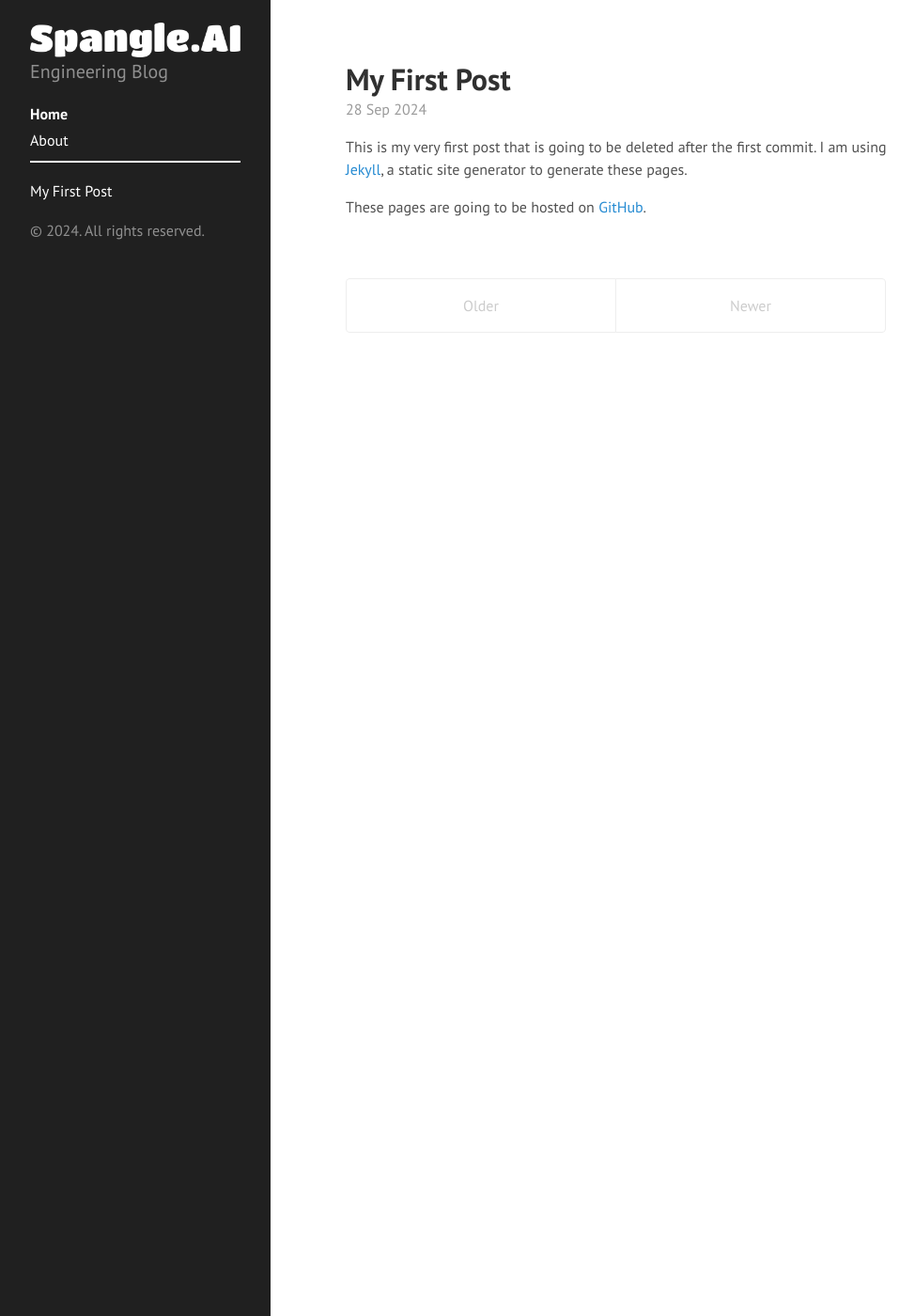
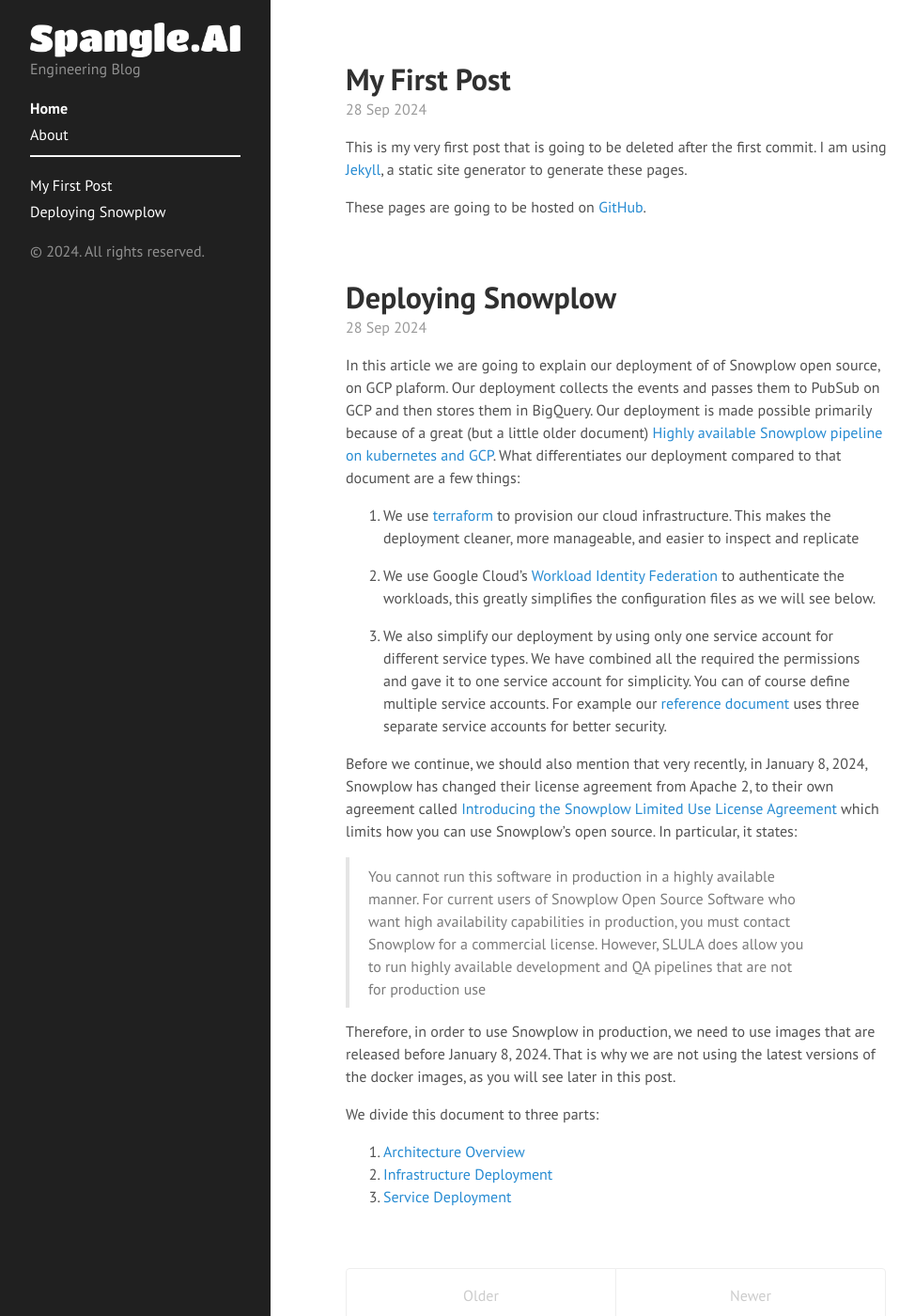
Before and after one commit to Spangle-AI/spangle-ai.github.io, a Jekyll site: the page built from index.html, in a window 1280 px wide and 1400 px high. Shown: the whole window at 94% size, without its empty margins (0-974 px from the left). Built offline with Jekyll 4.4.1, drawn with Linux system fonts in a browser that asks for light colours; the list of posts is cut into pages by our own code.

Commit message:
Updating the post.

```diff
--- /dev/null
+++ b/_posts/2024-09-28-deploying-snowplow-1.md
@@ -0,0 +1,27 @@
+---
+layout: post
+title: Deploying Snowplow
+---
+
+In this article we are going to explain our deployment of of Snowplow open source, on GCP plaform. Our deployment collects the events and passes them to PubSub on GCP and then stores them in BigQuery. Our deployment is made possible
+primarily because of a great (but a little older document) [Highly available Snowplow pipeline on kubernetes and GCP](https://www.datascienceengineer.com/blog/post-ha-snowplow-on-k8s). What differentiates our deployment compared to that
+document are a few things:
+
+1. We use [terraform](https://www.terraform.io/) to provision our cloud infrastructure. This makes the deployment
+   cleaner, more manageable, and easier to inspect and replicate
+
+1. We use Google Cloud's [Workload Identity Federation](https://cloud.google.com/iam/docs/workload-identity-federation) to authenticate the workloads, this greatly simplifies the configuration files as we will see below.
+
+1. We also simplify our deployment by using only one service account for different service types. We have combined all the required the permissions and gave it to one service account for simplicity. You can of course define multiple service accounts. For example our [reference document](https://www.datascienceengineer.com/blog/post-ha-snowplow-on-k8s#service-accounts) uses three separate service accounts for better security.
+
+Before we continue, we should also mention that very recently, in January 8, 2024, Snowplow has changed their license agreement from Apache 2, to their own agreement called [Introducing the Snowplow Limited Use License Agreement](https://snowplow.io/blog/introducing-snowplow-limited-use-license) which limits how you can use Snowplow's open source. In particular, it states:
+
+> You cannot run this software in production in a highly available manner. For current users of Snowplow Open Source Software who want high availability capabilities in production, you must contact Snowplow for a commercial license. However, SLULA does allow you to run highly available development and QA pipelines that are not for production use
+
+Therefore, in order to use Snowplow in production, we need to use images that are released before January 8, 2024. That is why we are not using the latest versions of the docker images, as you will see later in this post.
+
+We divide this document to three parts:
+
+1. [Architecture Overview](#architecture-overview)
+2. [Infrastructure Deployment](#infrastructure)
+3. [Service Deployment](#services)
--- a/public/css/poole.css
+++ b/public/css/poole.css
@@ -264,8 +264,7 @@
  */
 
 .lead {
-  font-size: 1.25rem;
-  font-weight: 300;
+  font-size: 1rem;
 }
 
 /*
```
